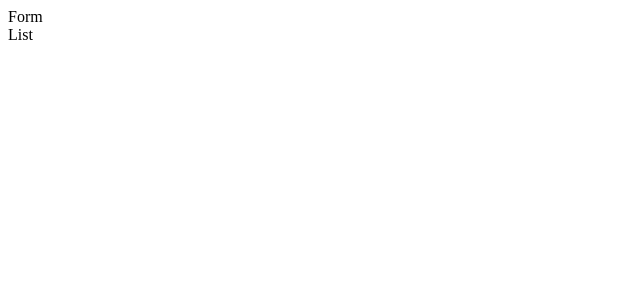
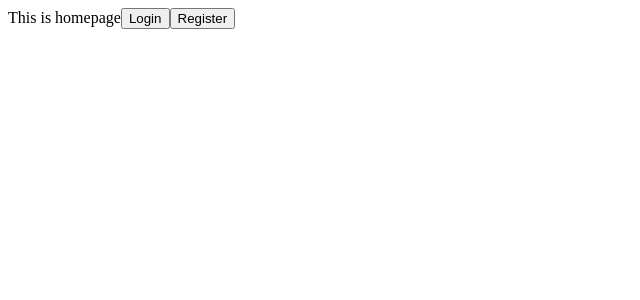
Before and after one commit to team-nodebase-mvp/fitness-tracker, a React app: page / in a window 1280 px wide. Shown: the top 300 px of the page, without its empty margins (0-640 px from the left). Built offline with nearby package versions, Linux system fonts and the light colour scheme; the HTML template or start-up script is replaced by a standard one.

Commit message:
added components to app page

```diff
--- a/react-client/src/components/Homepage.jsx
+++ b/react-client/src/components/Homepage.jsx
@@ -1,4 +1,4 @@
-import react from 'react';
+import React from 'react';
 
 const Homepage = (props) => (
   <div>
--- a/react-client/src/index.jsx
+++ b/react-client/src/index.jsx
@@ -1,12 +1,16 @@
 import React from 'react';
 import ReactDOM from 'react-dom';
 import UserProfile from './components/UserProfle.jsx';
+import Homepage from './components/Homepage.jsx';
+import Login from './components/Login.jsx';
+import Registration from './components/Registration.jsx';
 
 class App extends React.Component {
   constructor(props) {
     super(props);
     this.state = {
-      items: []
+      items: [],
+      page: 'homepage'
     }
   }
 
@@ -15,10 +19,20 @@ class App extends React.Component {
   }
 
   render () {
-    return (
-    <div>
-      <UserProfile />
-    </div>)
+    switch(this.state.page){
+      case 'homepage':
+        return (<div><Homepage /></div>);
+      case 'userprofile':
+        return (<div><UserProfile /></div>);
+      case 'login':
+        return (<div><Login /></div>);
+      case 'registration':
+          return (<div><Registration /></div>);
+    }
+    // return (
+    // <div>
+    //   <UserProfile />
+    // </div>)
   }
 }
 
```
Also changed, not shown: 1 other file (tests, documents, lock files or other folders).
